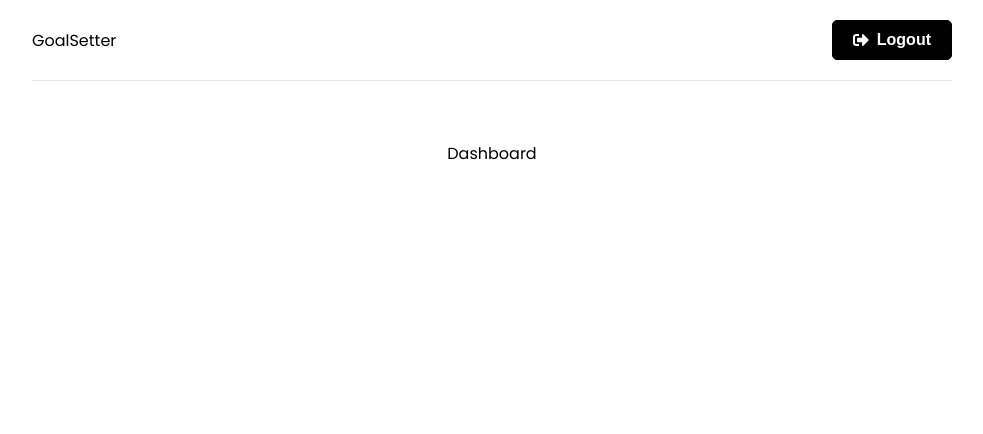
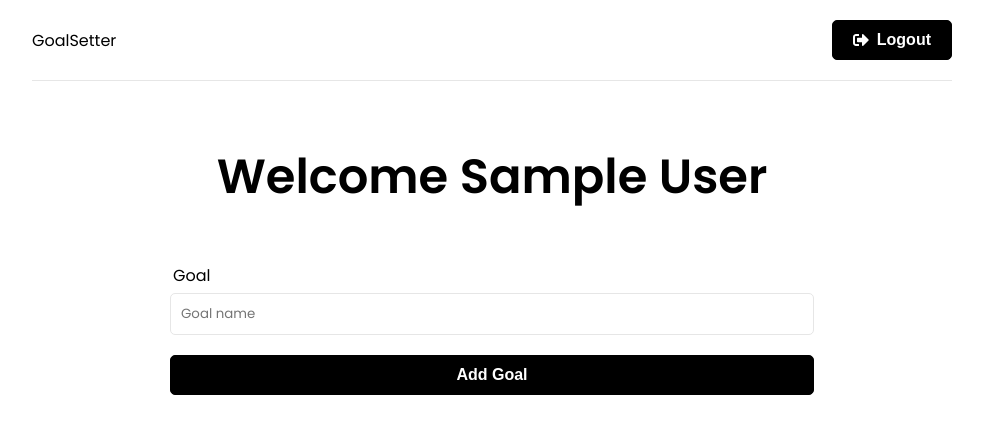
Before and after one commit to rsshonjoydas/mern-goal, a React (Create React App) app in the folder client/: page /dashboard in a window 1280 px wide. Shown: the top 434 px of the page, without its empty margins (148-1131 px from the left). Built offline with nearby package versions, Linux system fonts and the light colour scheme; sample sign-in values are in the browser's storage.

Commit message:
Dashboard & Goal Form

```diff
--- /dev/null
+++ b/client/src/components/GoalForm.jsx
@@ -0,0 +1,33 @@
+import { useState } from "react";
+
+
+const GoalForm = () => {
+  const [text, setText] = useState()
+  const onSubmit = (e) => {
+    e.PreventDefault();
+  }
+
+  return (
+    <section className="form">
+      <form onSubmit={onSubmit}>
+        <div className="form-group">
+          <label htmlFor="text">Goal</label>
+          <input
+            type="text"
+            name="text"
+            placeholder="Goal name"
+            value={text}
+            onChange={(e) => setText(e.target.value)}
+          />
+        </div>
+        <div className="form-group">
+          <button className="btn btn-block" type="submit">
+            Add Goal
+          </button>
+        </div>
+      </form>
+    </section>
+  )
+}
+
+export default GoalForm
--- a/client/src/pages/Dashboard.jsx
+++ b/client/src/pages/Dashboard.jsx
@@ -1,6 +1,7 @@
 import { useEffect } from "react"
 import { useSelector } from 'react-redux'
 import { useNavigate } from 'react-router-dom'
+import GoalForm from "../components/GoalForm"
 
 const Dashboard = () => {
   const navigate = useNavigate()
@@ -13,7 +14,12 @@
   }, [user, navigate])
 
   return (
-    <div>Dashboard</div>
+    <>
+      <section className="heading">
+        <h1>Welcome {user && user.name}</h1>
+      </section>
+      <GoalForm />
+    </>
   )
 }
 
```
